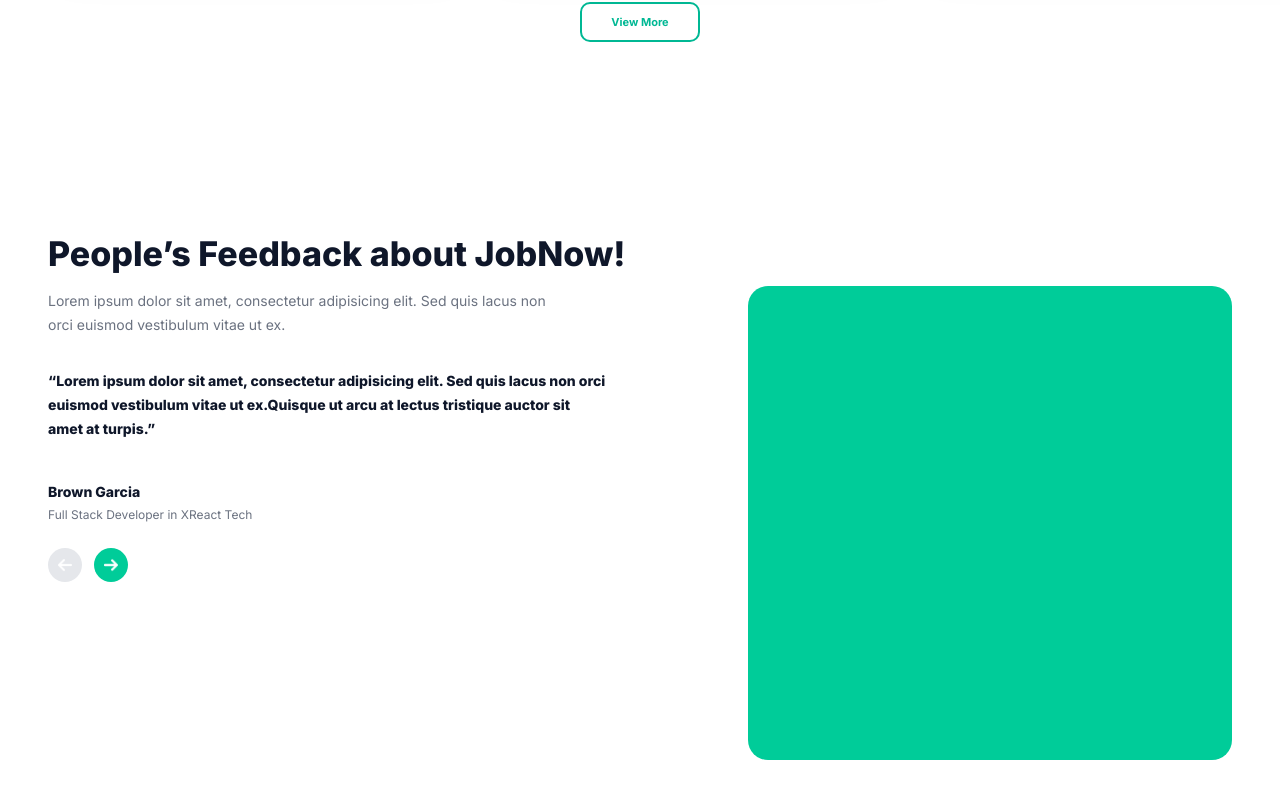
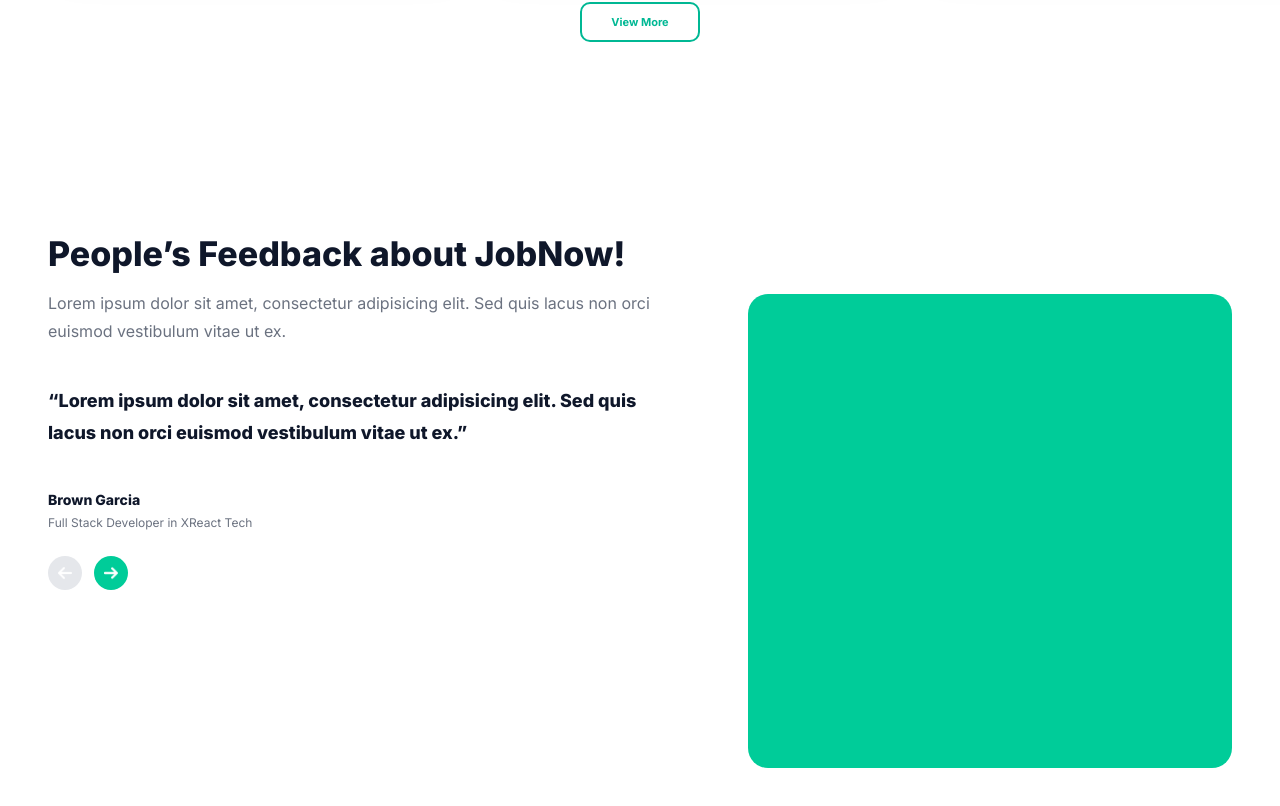
Before and after one commit to joseficani/jobnow, a Next.js app: page / in a window 1280 px wide. Shown: the part 3211-4017 px from the top of the page. Built offline with nearby package versions, Linux system fonts and the light colour scheme.

Commit message:
updated code

```diff
--- a/components/AddedJobs.tsx
+++ b/components/AddedJobs.tsx
@@ -138,7 +138,6 @@ function JobCard({ title, company, desc, location, type, logo }: any) {
     </div>
   );
 }
-
 export default function RecentlyAddedJobs() {
   return (
     <section className="w-full overflow-x-hidden bg-white">
--- a/components/Feedback.tsx
+++ b/components/Feedback.tsx
@@ -6,21 +6,24 @@ import { useState } from "react";
 const feedbacks = [
   {
     quote:
-      "Lorem ipsum dolor sit amet, consectetur adipisicing elit. Sed quis lacus non orci euismod vestibulum vitae ut ex.Quisque ut arcu at lectus tristique auctor sit amet at turpis.",
+      "Lorem ipsum dolor sit amet, consectetur adipisicing elit. Sed quis lacus non orci euismod vestibulum vitae ut ex.",
     name: "Brown Garcia",
     role: "Full Stack Developer in XReact Tech",
+    color: "#00cc99",
+  },
+  {
+    quote:
+      "At vero eos et accusamus et iusto odio dignissimos ducimus qui blanditiis praesentium.",
+    name: "Nathalie Martin",
+    role: "UI/UX Designer in Dimension Studio",
+    color: "#3B82F6",
   },
   {
     quote:
       "Sed ut perspiciatis unde omnis iste natus error sit voluptatem accusantium doloremque laudantium.",
     name: "John Jacob",
     role: "Product Designer in JobNow",
-  },
-  {
-    quote:
-      "At vero eos et accusamus et iusto odio dignissimos ducimus qui blanditiis praesentium.",
-    name: "Nathalie Martin",
-    role: "UI/UX Designer in Dimension Studio",
+    color: "#F97316",
   },
 ];
 
@@ -42,6 +45,7 @@ function ArrowBtn({
         "h-[34px] w-[34px]",
         isNext ? "bg-[#00cc99]" : "bg-[#e5e7eb]",
       ].join(" ")}
+      aria-label={isNext ? "Next" : "Previous"}
     >
       <Image
         src={isNext ? "/images/arrow-right.png" : "/images/arrow-left.png"}
@@ -53,55 +57,71 @@ function ArrowBtn({
     </button>
   );
 }
+
 export default function PeopleFeedback() {
   const [index, setIndex] = useState(0);
   const active = feedbacks[index];
 
-  const prev = () => setIndex((p) => (p - 1 + feedbacks.length) % feedbacks.length);
+  const prev = () =>
+    setIndex((p) => (p - 1 + feedbacks.length) % feedbacks.length);
   const next = () => setIndex((p) => (p + 1) % feedbacks.length);
 
   return (
     <section className="w-full bg-white">
       <div className="container mx-auto px-6 py-14 md:px-12 md:py-24">
-        <div className="grid items-start gap-6 md:grid-cols-2 md:gap-8">
+        <div className="grid items-start gap-6 md:grid-cols-[1.6fr_0.9fr] md:gap-2 lg:gap-6">
           <div className="text-center md:text-left">
             <h2 className="font-extrabold text-[var(--text)] text-[18px] leading-[1.15] md:text-[34px] md:w-[657px] md:whitespace-nowrap">
               People’s Feedback about JobNow!
             </h2>
+            <p className="mx-auto mt-3 max-w-[520px] text-[12px] leading-6 text-[var(--muted)] md:mx-0 md:mt-4 md:max-w-[640px] md:text-[16px] md:leading-7">
+              Lorem ipsum dolor sit amet, consectetur adipisicing elit. Sed quis
+              lacus non orci euismod vestibulum vitae ut ex.
+            </p>
 
-            <p className="mx-auto mt-3 max-w-[320px] text-[10px] leading-5 text-[var(--muted)] md:mx-0 md:mt-4 md:max-w-[520px] md:text-[14px] md:leading-6">
-              Lorem ipsum dolor sit amet, consectetur adipisicing elit. Sed quis lacus non orci euismod
-              vestibulum vitae ut ex.
-            </p>
-            <p className="mx-auto mt-5 max-w-[330px] text-[10px] font-extrabold leading-5 text-[var(--text)] md:mx-0 md:mt-8 md:max-w-[560px] md:text-[14px] md:leading-6">
+            <p className="mx-auto mt-6 max-w-[560px] text-[12px] font-extrabold leading-6 text-[var(--text)] md:mx-0 md:mt-10 md:max-w-[640px] md:text-[18px] md:leading-8">
               “{active.quote}”
             </p>
-
-            <div className="mt-14 flex flex-col items-center md:hidden">
-              <div className="h-[183px] w-[187px] rounded-[8px] bg-[#00cc99]" />
-              <p className="mt-6 text-[12px] font-extrabold text-[var(--text)]">
-                {active.name}
-              </p>
-              <p className="mt-1 text-[9px] text-[var(--muted)]">{active.role}</p>
-              <div className="mt-4 flex items-center gap-3">
-                <ArrowBtn variant="prev" onClick={prev} />
-                <ArrowBtn variant="next" onClick={next} />
-              </div>
-            </div>
             <div className="mt-10 hidden md:block">
               <p className="text-[14px] font-extrabold text-[var(--text)]">
                 {active.name}
               </p>
-              <p className="mt-1 text-[12px] text-[var(--muted)]">{active.role}</p>
+              <p className="mt-1 text-[12px] text-[var(--muted)]">
+                {active.role}
+              </p>
 
               <div className="mt-6 flex items-center gap-3">
                 <ArrowBtn variant="prev" onClick={prev} />
                 <ArrowBtn variant="next" onClick={next} />
               </div>
             </div>
+            <div className="mt-14 flex flex-col items-center md:hidden">
+              <div
+                className="mt-6 h-[183px] w-[187px] rounded-[8px]"
+                style={{ backgroundColor: active.color }}
+              />
+
+              <p className="mt-6 text-[12px] font-extrabold text-[var(--text)]">
+                {active.name}
+              </p>
+              <p className="mt-1 text-[9px] text-[var(--muted)]">
+                {active.role}
+              </p>
+
+              <div className="mt-4 flex items-center gap-3">
+                <ArrowBtn variant="prev" onClick={prev} />
+                <ArrowBtn variant="next" onClick={next} />
+              </div>
+            </div>
           </div>
-          <div className="hidden md:flex justify-center md:justify-end md:pt-[52px]">
-            <div className="h-[474px] w-[484px] rounded-[20px] bg-[#00cc99]" />
+          <div className="hidden md:flex justify-end">
+
+            <div className="md:mt-[56px] lg:mt-[60px]">
+              <div
+                className="h-[474px] w-[484px] rounded-[20px]"
+                style={{ backgroundColor: active.color }}
+              />
+            </div>
           </div>
         </div>
       </div>
```
